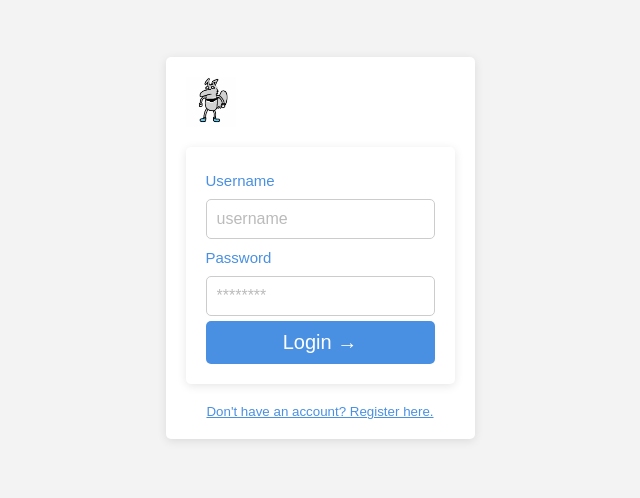
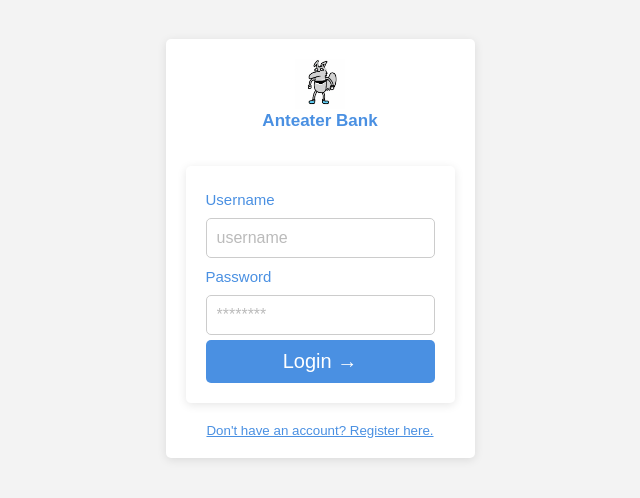
Before and after one commit to jiabaow/266P_BankingApp, a React (Create React App) app in the folder frontend/: page / in a window 1280 px wide. Shown: the part 152-650 px from the top of the page, without its empty margins (320-960 px from the left). Built offline with nearby package versions, Linux system fonts and the light colour scheme.

Commit message:
feat : add title

```diff
--- a/frontend/src/Login.jsx
+++ b/frontend/src/Login.jsx
@@ -38,7 +38,11 @@ export const Login = (props) => {
 
     return (
         <div className="auth-form-container">
-            <img src={logo}className="logo" />
+            <div className="logo-container">
+                <img src={logo} className="logo" alt="Logo" />
+                <h2 className="bank-title" style={{ color: 'var(--primary-color)' }}>Anteater Bank</h2>
+            </div>
+            {/* <img src={logo}className="logo" /> */}
             <form className="login-form" onSubmit={handleSubmit}>
                 <label htmlFor="username">Username</label>
                 <input
--- a/frontend/src/Register.jsx
+++ b/frontend/src/Register.jsx
@@ -48,7 +48,11 @@ export const Register = (props) => {
 
     return (
         <div className="auth-form-container">
-            <img src={logo} className="logo" />
+            <div className="logo-container">
+                <img src={logo} className="logo" alt="Logo" />
+                <h2 className="bank-title" style={{ color: 'var(--primary-color)' }}>Anteater Bank</h2>
+            </div>
+            {/* <img src={logo} className="logo" /> */}
             <form className="register-form" onSubmit={handleSubmit} /*method="post"*/>
                 <label htmlFor="username">Username</label>
                 <input
```
Also changed, not shown: frontend/public/icon.png (deleted).
